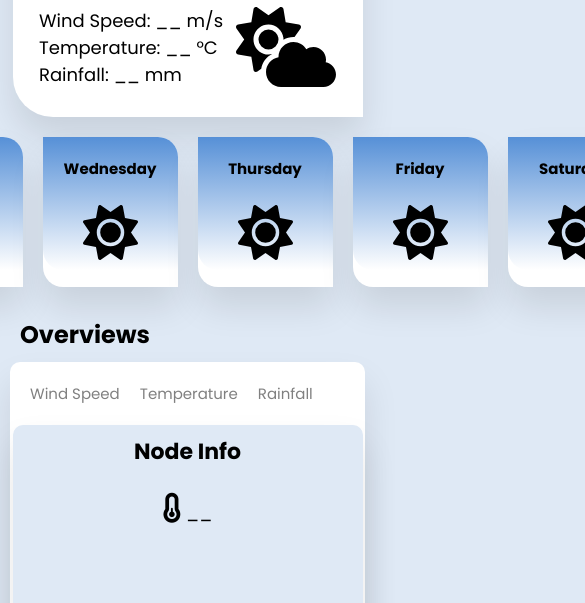
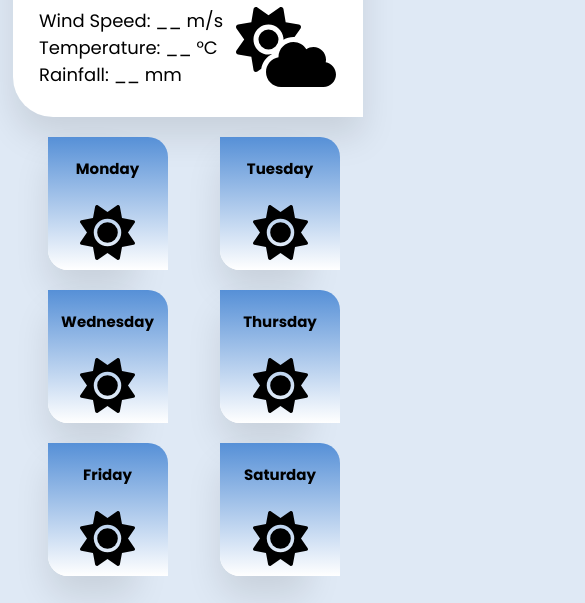
Before and after one commit to fajaradhitiapratama/Agri-DroneDashboard, a plain HTML site: page html/weather.html in a window 390 px wide. Shown: the part 218-821 px from the top of the page, 585 px wide, since content can reach past the window. Drawn offline with nearby package versions, Linux system fonts and the light colour scheme.

Commit message:
update responsive

```diff
--- a/style/weather.css
+++ b/style/weather.css
@@ -487,6 +487,11 @@ a:hover:not(.active) {
 
 /* tablet */
 @media (max-width: 885px) {
+  #tampilWeather{
+    display: flex;
+    flex-wrap: wrap;
+    justify-content: center;
+  }
   .logo {
     flex-wrap: wrap;
     justify-content: center;
@@ -575,7 +580,7 @@ a:hover:not(.active) {
     border-radius: 20px;
     border-top-left-radius: 0px;
     border-bottom-right-radius: 0px;
-    /* width: 155px; */
+    width: 155px;
   }
   .main-weather .card_right {
     flex-wrap: wrap;
@@ -618,6 +623,15 @@ a:hover:not(.active) {
 
 /* mobile */
 @media (max-width: 431px) {
+  #tampilWeather{
+    display: flex;
+    justify-content: space-evenly;
+    column-gap: 30px;
+    margin-right: 20px;
+  }
+  .main-weather .card .content_data{
+    width: 120px;
+  }
   nav {
     height: 50px;
     width: 100%;
@@ -709,7 +723,7 @@ a:hover:not(.active) {
     height: 55px;
   }
   .main-weather .card {
-    height: 150px;
+    height: auto;
     border-bottom-right-radius: 0px;
   }
   .main-weather .card_right{
```
